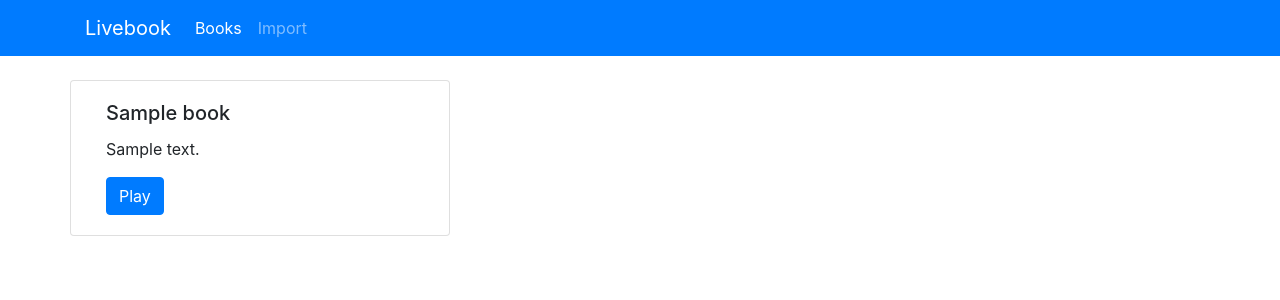
After one commit to TheElderMindseeker/dads-project, a Flask app: template livebook/templates/books.j2 in a window 1280 px wide. The commit adds this page. Shown: the top 300 px of the page. Run offline with Flask 2, Linux system fonts and the light colour scheme; the template is opened without the code that fills it: most values are stand-ins (such as "Sample title", 1, 10 or a date in 2020); some libraries are stand-ins or nearby versions.

Commit message:
Add book list and import book pages
Also did some renaming in login and register templates.

```diff
--- /dev/null
+++ b/livebook/templates/books.j2
@@ -0,0 +1,24 @@
+{% extends "nav_page.j2" %}
+{% block navbar %}
+  <li class="nav-item active">
+    <a class="nav-link" href="#">Books</a>
+  </li>
+  <li class="nav-item">
+    <a class="nav-link" href="#">Import</a>
+  </li>
+{% endblock %}
+{% block content %}
+  <div class="container">
+    <div class="row">
+      {% for book in books %}
+        <div class="card col-4">
+          <div class="card-body">
+            <h5 class="card-title">{{book.title}}</h5>
+            <p class="card-text">{{book.description}}</p>
+            <a href="#" class="btn btn-primary">Play</a>
+          </div>
+        </div>
+      {% endfor %}
+    </div>
+  </div>
+{% endblock %}
--- a/livebook/templates/login.j2
+++ b/livebook/templates/login.j2
@@ -1,6 +1,6 @@
-{% extends "base.j2" %}
+{% extends "form.j2" %}
 
-{% block content %}
+{% block form %}
   <div class="container">
     <div class="row">
       <div class="col-sm-9 col-md-7 col-lg-5 mx-auto">
--- a/livebook/templates/base.j2
+++ b/livebook/templates/nav_page.j2
@@ -4,10 +4,23 @@
   <meta charset="utf8">
   <link rel="stylesheet" href="https://stackpath.bootstrapcdn.com/bootstrap/4.3.1/css/bootstrap.min.css"
     integrity="sha384-ggOyR0iXCbMQv3Xipma34MD+dH/1fQ784/j6cY/iJTQUOhcWr7x9JvoRxT2MZw1T" crossorigin="anonymous">
-  <link rel="stylesheet" href="{{ url_for('static', filename='css/baseform.css') }}">
 </head>
 
 <body>
+  <nav class="navbar navbar-expand-lg navbar-dark bg-primary mb-4">
+    <div class="container">
+      <a class="navbar-brand" href="#">Livebook</a>
+      <button class="navbar-toggler" type="button" data-toggle="collapse" data-target="#navbarNav" >
+        <span class="navbar-toggler-icon"></span>
+      </button>
+      <div class="collapse navbar-collapse" id="navbarNav">
+        <ul class="navbar-nav">
+          {% block navbar %}{% endblock %}
+        </ul>
+      </div>
+    </div>
+  </nav>
+
   {% block content %}{% endblock %}
 
   <script src="https://stackpath.bootstrapcdn.com/bootstrap/4.3.1/js/bootstrap.min.js"
--- a/livebook/templates/register.j2
+++ b/livebook/templates/register.j2
@@ -1,6 +1,6 @@
-{% extends "base.j2" %}
+{% extends "form.j2" %}
 
-{% block content %}
+{% block form %}
   <div class="container">
     <div class="row">
       <div class="col-sm-9 col-md-7 col-lg-5 mx-auto">
```
Also changed, not shown: livebook/templates/book_import.j2 (added, +21 -0 lines), livebook/templates/form.j2 (added, +24 -0 lines). Lines whose indentation alone changed are shown as unchanged.
